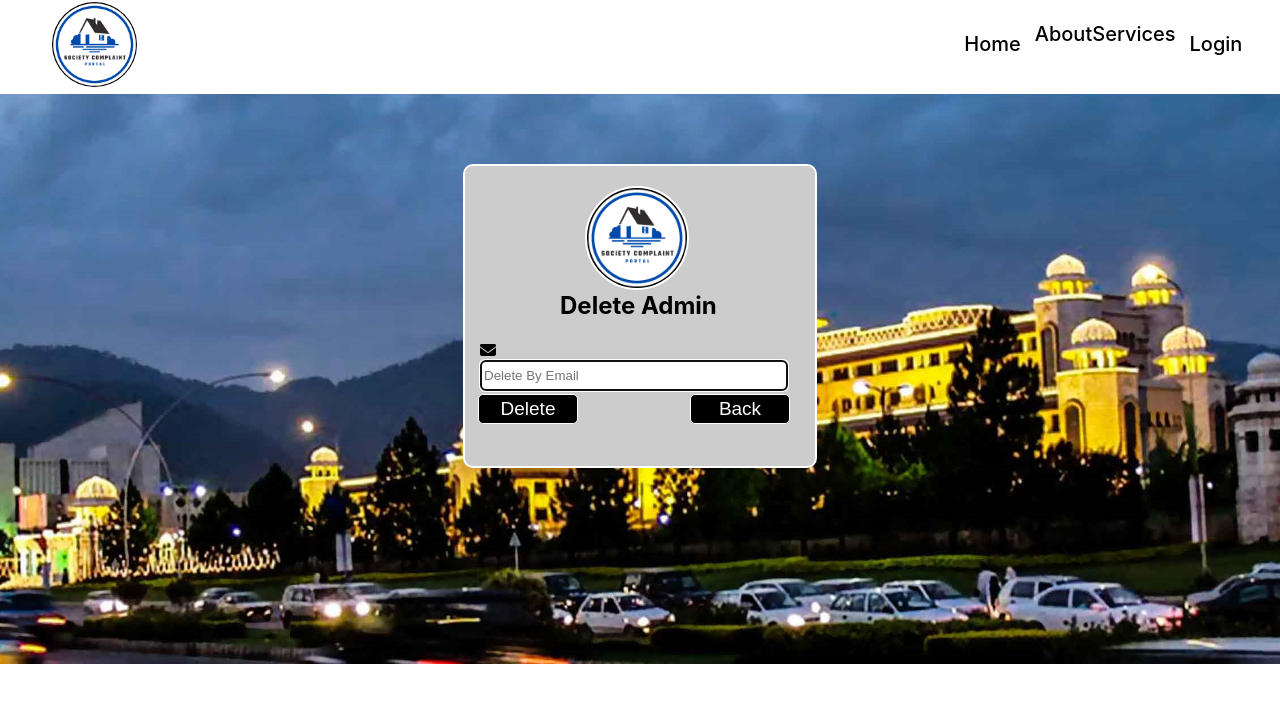
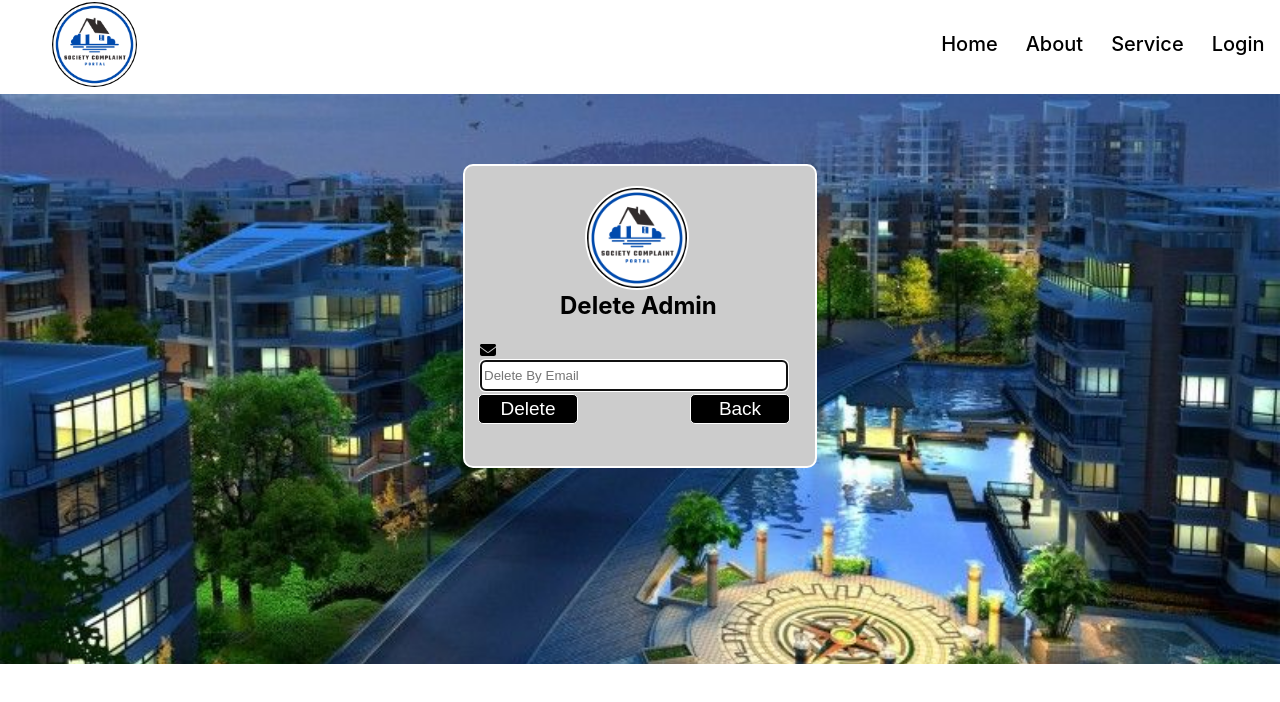
Before and after one commit to Bsef19m519/Society-Complaint-Portal-MERN-, a React (Create React App) app in the folder frontend/: page /delete-admin in a window 1280 px wide. Shown: the top 702 px of the page. Built offline with nearby package versions, Linux system fonts and the light colour scheme.

Commit message:
headerSet  messagesSet

```diff
--- a/frontend/src/components/Header/Header.css
+++ b/frontend/src/components/Header/Header.css
@@ -3,12 +3,13 @@ header {
   justify-content: space-between;
   /* align-items: center; */
   padding: 2px;
-  background-color: transparent;
+  background-color: white;
+
   font-weight: 500;
   font-size: 20px;
   /* border-bottom: 2px solid rgb(0, 0, 0); */
   /* border: 2px solid red; */
-  width: 98%;
+  width: 99.73%;
 }
 
 .logo img {
--- a/frontend/src/components/Header/Header.js
+++ b/frontend/src/components/Header/Header.js
@@ -8,9 +8,9 @@ import { Link } from "react-router-dom";
 // import Login from "./Login";
 
 const Header = ({ goAbout }) => {
-  const serviceSectio = () => {
-    document.getElementById("admin-service").scrollIntoView();
-  };
+  // const serviceSectio = () => {
+  //   document.getElementById("admin-service").scrollIntoView();
+  // };
   return (
     <header>
       <div className="logo">
@@ -23,15 +23,21 @@ const Header = ({ goAbout }) => {
               Home
             </Link>
           </li>
-          <li onClick={() => serviceSectio()}>
-            <span onClick={() => goAbout("about")} className="linkStyle">
+          <li>
+            {/* <span onClick={() => goAbout("about")} className="linkStyle">
               About
-            </span>
+            </span> */}
+            <Link to="/about" className="linkStyle">
+              About
+            </Link>
           </li>
           <li>
-            <span onClick={() => goAbout("service")} className="linkStyle">
+            {/* <span onClick={() => goAbout("service")} className="linkStyle">
               Services
-            </span>
+            </span> */}
+            <Link to="/service" className="linkStyle">
+              Service
+            </Link>
           </li>
           <li>
             <Link to="/login" className="linkstyle">
--- a/frontend/src/superAdmin/DeleteAdmin.css
+++ b/frontend/src/superAdmin/DeleteAdmin.css
@@ -1,5 +1,5 @@
 .SA-Deleteadmin-container-div {
-  background-image: url("../components/Login/pmdu-bg1.jpg");
+  background-image: url("../components/Login/bg.jpg");
   background-repeat: no-repeat;
   background-size: cover;
   display: flex;
@@ -54,6 +54,6 @@
   /* border: 2px solid black; */
   margin: -10px 7px 7px 7px;
   padding-left: 2px;
-  color: white;
-  background-color: black;
+  color: black;
+  font-style: italic;
 }
--- a/frontend/src/superAdmin/SearchAdmin.css
+++ b/frontend/src/superAdmin/SearchAdmin.css
@@ -1,7 +1,7 @@
 .SA-Searchadmin-container-div {
   display: flex;
   justify-content: center;
-  background-image: url("../components/Login/pmdu-bg1.jpg");
+  background-image: url("../components/Login/bg.jpg");
   background-repeat: no-repeat;
   background-size: cover;
   height: 570px;
--- a/frontend/src/superAdmin/UpdateAdmin.css
+++ b/frontend/src/superAdmin/UpdateAdmin.css
@@ -1,7 +1,7 @@
 .SA-UpdateAdmin-containerdiv {
   display: flex;
   justify-content: center;
-  background-image: url("../components/Login/pmdu-bg1.jpg");
+  background-image: url("../components/Login/bg.jpg");
   background-repeat: no-repeat;
   background-size: cover;
 }
@@ -57,7 +57,7 @@
 
 .superAdmin-Update-message {
   padding-left: 2px;
-  color: white;
-  background-color: black;
+  color: black;
+  font-style: italic;
   margin: -10px 7px 7px 7px;
 }
--- a/frontend/src/superAdmin/addAdmin.css
+++ b/frontend/src/superAdmin/addAdmin.css
@@ -2,7 +2,7 @@
   display: flex;
   justify-content: center;
   height: 842px;
-  background-image: url("../components/Login/pmdu-bg1.jpg");
+  background-image: url("../components/Login/bg.jpg");
   background-repeat: no-repeat;
   background-size: cover;
 }
@@ -52,7 +52,7 @@
 
 .superAdmin-Add-message {
   padding-left: 2px;
-  color: white;
-  background-color: black;
+  color: black;
   margin: -10px 7px 7px 7px;
+  font-style: italic;
 }
--- a/frontend/src/superAdmin/superAdminFrontPage.css
+++ b/frontend/src/superAdmin/superAdminFrontPage.css
@@ -1,5 +1,5 @@
 .SAcontainerDiv {
-  background-image: url("../components/Login/pmdu-bg1.jpg");
+  background-image: url("../components/Login/bg.jpg");
   background-repeat: no-repeat;
   background-size: 100% 700px;
   display: flex;
```
Also changed, not shown: frontend/src/components/Login/bg1.jpeg (deleted).
